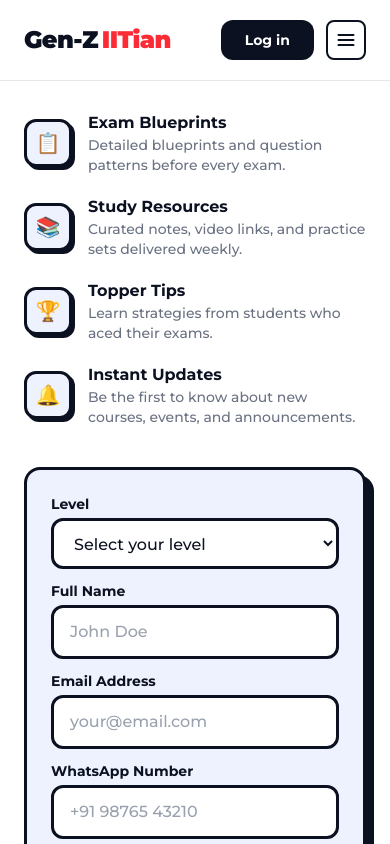
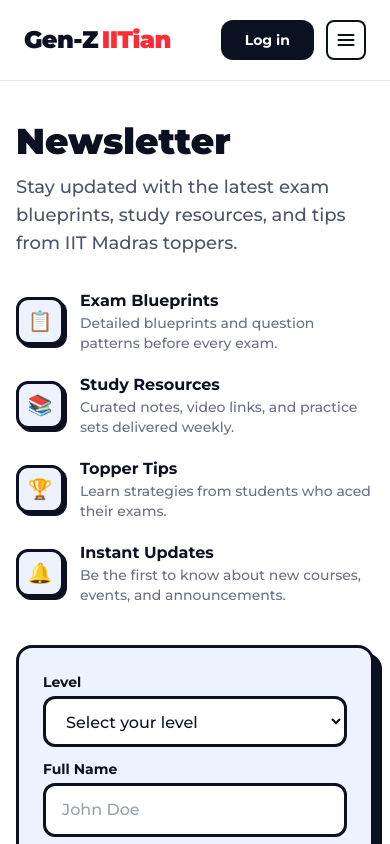
Before and after one commit to Genziitian/GenZ-IItian-static, a React (Vite) app: page /newsletter in a window 390 px wide. Shown: the top 844 px of the page. Built offline with nearby package versions, Linux system fonts and the light colour scheme; no server answers.

Commit message:
Update newsletter page

```diff
--- a/src/pages/Newsletter.tsx
+++ b/src/pages/Newsletter.tsx
@@ -5,8 +5,8 @@ export default function Newsletter() {
   const [submitting, setSubmitting] = useState(false);
 
   return (
-    <div className="h-[calc(100vh-80px)] bg-white text-[#0b1120] font-sans selection:bg-blue-100 flex items-center">
-      <div className="max-w-7xl mx-auto px-6 w-full">
+    <div className="min-h-[calc(100vh-80px)] bg-white text-[#0b1120] font-sans selection:bg-blue-100 flex items-center py-10 lg:py-0">
+      <div className="max-w-7xl mx-auto px-4 sm:px-6 w-full">
         <div className="grid grid-cols-1 lg:grid-cols-2 gap-10 items-center">
           {/* Left Side: Features */}
           <div>
```
